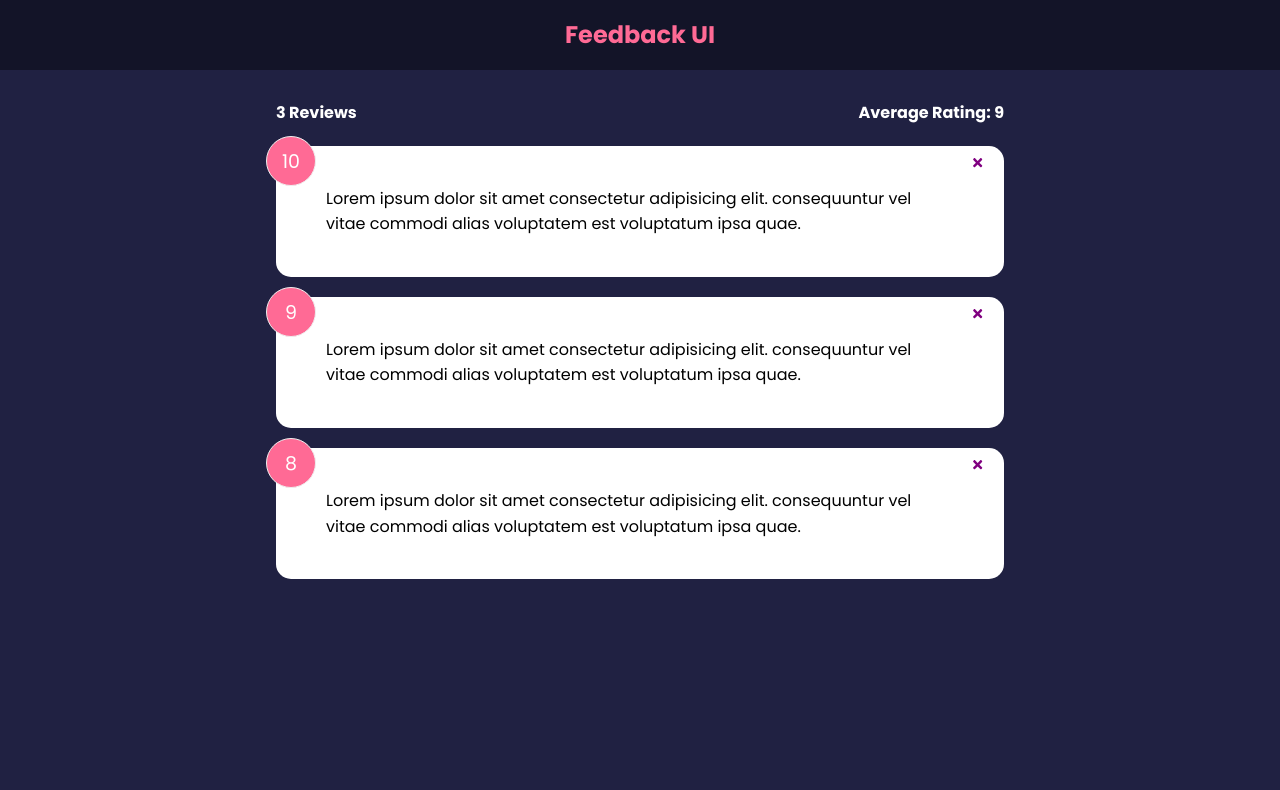
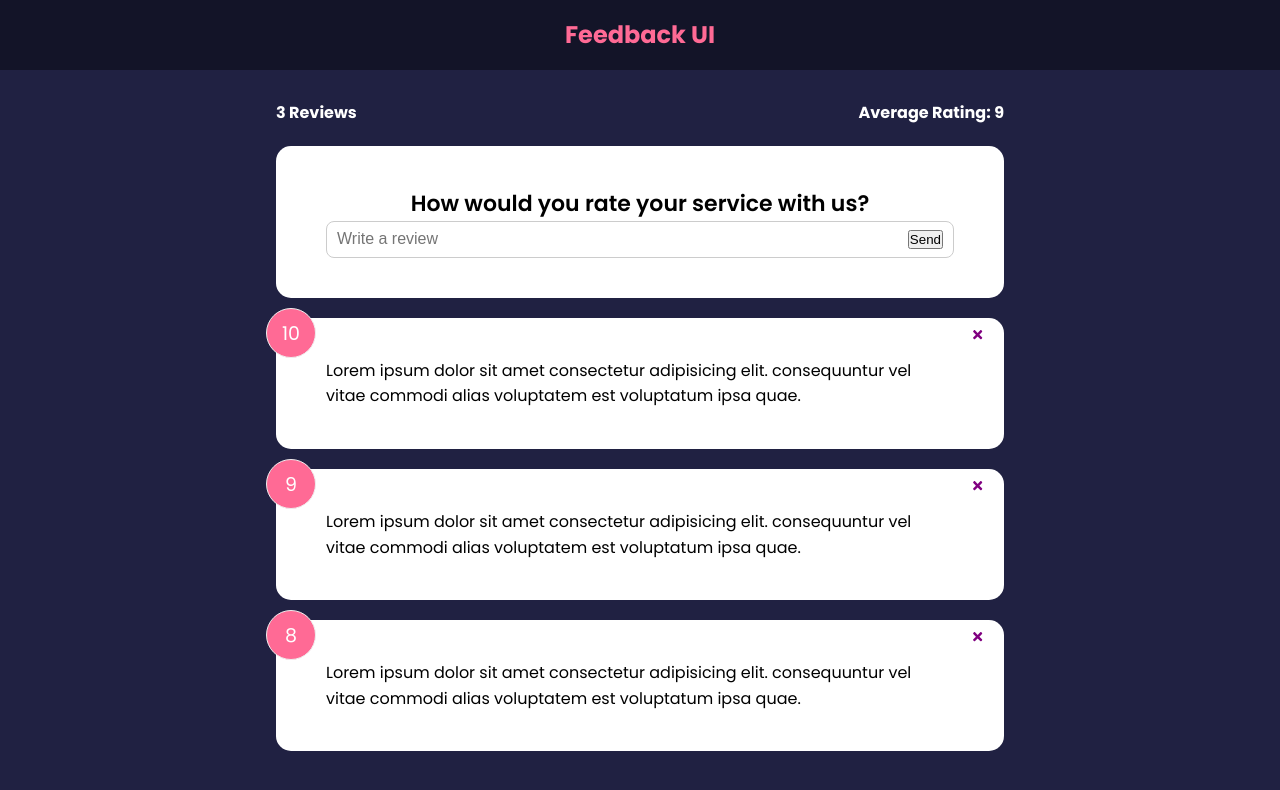
Before and after one commit to rswieczkowski/feedback-react-app, a React (Create React App) app: page / in a window 1280 px wide. Shown: the top 790 px of the page. Built offline with nearby package versions, Linux system fonts and the light colour scheme.

Commit message:
Add form input state

```diff
--- a/src/App.js
+++ b/src/App.js
@@ -2,7 +2,7 @@
 import Header from './components/Header';
 import FeedbackList from './components/FeedbackList';
 import FeedbackStats from './components/FeedbackStats';
-
+import FeedbackForm from './components/FeedbackForm';
 import FeedbackData from './data/FeedbackData';
 
 function App() {
@@ -19,6 +19,7 @@
       <Header />
       <div className="container">
         <FeedbackStats feedback={feedback} />
+        <FeedbackForm />
         <FeedbackList feedback={feedback} handleDelete={deleteFeedback} />
       </div>
     </>
--- /dev/null
+++ b/src/components/FeedbackForm.jsx
@@ -0,0 +1,29 @@
+import { useState } from 'react';
+import Card from './shared/Card';
+
+function FeedbackForm() {
+  const [text, setText] = useState('');
+  const handleTextChange = (e) => {
+    setText(e.target.value);
+  };
+
+  return (
+    <Card>
+      <form>
+        <h2>How would you rate your service with us?</h2>
+        {/* @todo - rating select component */}
+        <div className="input-group">
+          <input
+            onChange={handleTextChange}
+            type="text"
+            placeholder="Write a review"
+            value={text}
+          />
+          <button type="submit">Send</button>
+        </div>
+      </form>
+    </Card>
+  );
+}
+
+export default FeedbackForm;
```
